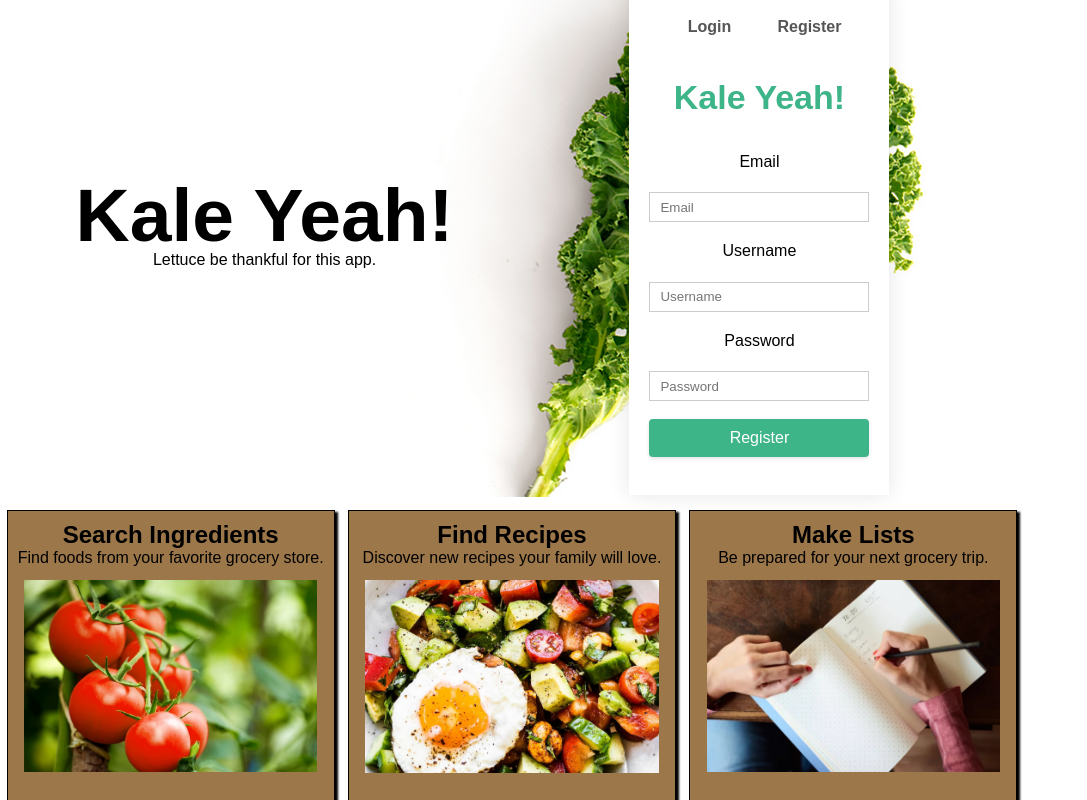
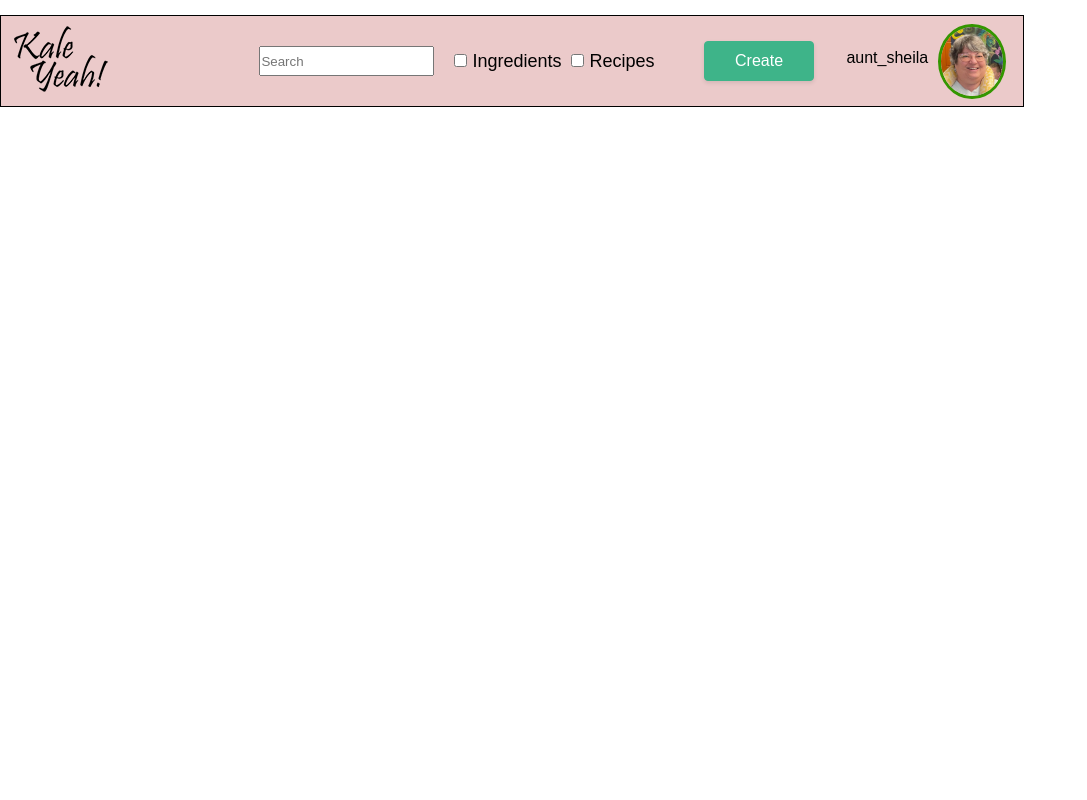
Before and after one commit to April-2022-LC-LiftOff/kale-yeah-web, a React (Create React App) app: page / in a window 1280 px wide. Shown: the top 800 px of the page, without its empty margins (0-1087 px from the left). Built offline with nearby package versions, Linux system fonts and the light colour scheme.

Commit message:
header bar added back, axios installed

```diff
--- a/package.json
+++ b/package.json
@@ -6,6 +6,7 @@
     "@testing-library/jest-dom": "^5.16.4",
     "@testing-library/react": "^13.1.1",
     "@testing-library/user-event": "^13.5.0",
+    "axios": "^0.27.2",
     "react": "^18.0.0",
     "react-dom": "^18.0.0",
     "react-router-dom": "^6.3.0",
--- /dev/null
+++ b/src/components/HeaderBar/CreateButton.css
@@ -0,0 +1,16 @@
+#create-btn button {
+    background-color: #3eb489;
+    border: 1px solid #3eb489;
+    border-radius: 4px;
+    box-shadow: rgba(0, 0, 0, .1) 0 2px 4px 0;
+    box-sizing: border-box;
+    color: #fff;
+    cursor: pointer;
+    font-size: 16px;
+    margin-right: 15px;
+}
+
+#create-btn button:hover {
+    box-shadow: rgba(0, 0, 0, .15) 0 3px 9px 0;
+    transform: translateY(-2px);
+}
--- /dev/null
+++ b/src/components/HeaderBar/CreateButton.js
@@ -0,0 +1,28 @@
+import { React, useState } from 'react';
+import CreateModal from './CreateModal';
+import './CreateButton.css'
+
+
+const CreateButton = () => {
+
+const [showModal, setShowModal] = useState(false);
+const showModalHandler = () => {
+        if (showModal === false) {
+            setShowModal(true)
+        } else setShowModal(false)
+    }
+
+  return (
+    <div>
+        <div id='create-btn'>
+        <button
+        onClick={showModalHandler}>
+            Create
+        </button>
+        </div>
+      {showModal && <CreateModal onClose={showModalHandler}/>}
+    </div>
+  )
+}
+
+export default CreateButton
--- /dev/null
+++ b/src/components/HeaderBar/CreateModal.css
@@ -0,0 +1,20 @@
+.modal-container {
+    display: flex;
+    flex-direction: column;
+    justify-content: space-evenly;
+    align-items: center;
+    width: 300px;
+    height: 100px;
+    font-family: 'Gadugi', sans-serif;
+    border: 1px black solid;
+  }
+
+.buttons {
+    display: flex;
+    flex-direction: row;
+    justify-content: space-evenly;
+}
+
+button {
+    margin: 5px;
+}
--- /dev/null
+++ b/src/components/HeaderBar/CreateModal.js
@@ -0,0 +1,28 @@
+import React from 'react';
+import './CreateModal.css';
+
+const CreateModal = (onClick, onClose) => {
+  return (
+    <div className='modal-container'>
+        <p>What would you like to create?</p>
+      <div classname='buttons'>
+        <button className='list-btn'>
+          Grocery List
+        </button>
+        <button className='recipe-btn'>
+          Recipe
+        </button>
+        <button onClick={onClose}>
+          Close
+        </button>
+      </div>
+
+
+      {/* onClick needs to take user to /create path */}
+
+
+    </div>
+  )
+}
+
+export default CreateModal
--- /dev/null
+++ b/src/components/HeaderBar/Header.css
@@ -0,0 +1,44 @@
+.header-container {
+    background-color: #ebcaca;
+    margin-top: 15px;
+    padding-top: 5px;
+    padding-bottom: 5px;
+    border: 1px solid black;
+    text-align: center;
+    max-width: 1024px;
+    font-family: 'Gadugi', sans-serif;
+    font-size: 16px;
+    display: flex;
+    justify-content: center;
+  }
+
+.header-box {
+  display: flex;
+  flex-direction: row;
+  justify-content: center;
+  align-items: center;
+}
+
+.logo {
+  max-width: 100%;
+  height: auto;
+}
+
+.header-box:nth-of-type(1) {
+  flex-grow: 1;
+  justify-content: start;
+}
+
+.header-box:nth-of-type(2) {
+  flex-grow: 3;
+  justify-content: right;
+}
+
+.header-box:nth-of-type(3) {
+  flex-grow: 1;
+  justify-content: end;
+}
+
+.header-box:nth-of-type(4) {
+  flex-grow: 1;
+}
--- /dev/null
+++ b/src/components/HeaderBar/Header.js
@@ -0,0 +1,33 @@
+import CreateButton from './CreateButton'
+import ProfileImage from './ProfileImage'
+import SearchBar from './SearchBar'
+import './Header.css';
+const Logo = require('../../images/logo.png')
+
+
+const Header = () => {
+    return (
+      <header className="header-container">
+        <div className="header-box">
+        <img src={Logo} className='logo' alt='Kale Yeah!' />
+        </div>
+
+        <div className='header-box'>
+          <SearchBar placeholder="Search"/>
+        </div>
+
+        <div className='header-box'>
+        <CreateButton />
+        </div>
+
+        <div className='header-box'>
+        <ProfileImage user="aunt_sheila" />
+        </div>
+
+
+
+      </header>
+    )
+  }
+
+  export default Header
--- /dev/null
+++ b/src/components/HeaderBar/ProfileImage.css
@@ -0,0 +1,19 @@
+.profile-container {
+    display: flex;
+    flex-direction: row;
+    justify-content: space-between;
+}
+
+.profile-image {
+    height: 75px;
+    border-radius: 50%;
+    border: 3px solid #349600;
+}
+
+img {
+    margin-left: 10px
+}
+
+p {
+    margin-top: 25px;
+}
--- /dev/null
+++ b/src/components/HeaderBar/ProfileImage.js
@@ -0,0 +1,16 @@
+import React from 'react'
+import './ProfileImage.css'
+const Sheila = require('../../images/sheila.jpg')
+
+const ProfileImage = (props) => {
+  return (
+    <div className='profile-container'>
+        <p>{props.user}</p>
+        <img src={Sheila} className='profile-image' alt='This is a profile picture' />
+
+        {/* both these need to link back to profile page */}
+    </div>
+  )
+}
+
+export default ProfileImage
--- /dev/null
+++ b/src/components/HeaderBar/SearchBar.css
@@ -0,0 +1,31 @@
+.search {
+    display: flex;
+    flex-direction: row;
+    justify-content: center;
+    align-items: center;
+    font-family: 'Gadugi', sans-serif;
+    border: 0;
+    border-radius: 2px;
+    border-top-right-radius: 0px;
+    border-bottom-right-radius: 0px;
+    font-size: 18px;
+    padding: 10px;
+    height: 20px;
+}
+
+.checkboxes {
+    margin-left: 10px;
+}
+
+#checkboxes input {
+    margin-right: 5px
+}
+
+.check-input {
+    margin-left: 10px;
+}
+
+.search-box {
+    height: 30px;
+    width: 175px;
+}
--- /dev/null
+++ b/src/components/HeaderBar/SearchBar.js
@@ -0,0 +1,110 @@
+import { React, useState } from 'react';
+import './SearchBar.css';
+
+const SearchBar = ({ placeholder, data}) => {
+
+  const [state, setState] = useState(true);
+  // need to tie state to the data set that's being searched
+  // {state ? ingredientData : recipeData}
+  // must import data sets here then?
+  // perhaps need a prop then that triggers setState
+  // This will also need an onSubmit handler that takes you
+  // to a search results page.
+
+  const [ingredientsChecked, setIngredientsChecked] = useState(false);
+  const [recipesChecked, setRecipesChecked] = useState(false);
+  const ingredientCheckHandler = () => {
+        setIngredientsChecked(!ingredientsChecked);
+        if (recipesChecked === true) {
+            setRecipesChecked(false);
+        }
+  };
+  const recipeCheckHandler = () => {
+        setRecipesChecked(!recipesChecked);
+        if (ingredientsChecked === true) {
+            setIngredientsChecked(false);
+        }
+  };
+
+
+  const [filteredData, setFilteredData] = useState([]);
+  //this will be used to show dropdown of results
+
+  const [wordEntered, setWordEntered] = useState("");
+  // this is used to change the search icon to a close icon
+
+  const handleFilter = (e) => {
+      const searchWord = e.target.value;
+      const newFilter = data.filter((value) => {
+          return value.title.toLowerCase().includes(searchWord.toLowerCase());
+      });
+      if (searchWord === "") {
+          setFilteredData([])
+      } else {
+        setFilteredData(newFilter)
+      }
+  }
+
+  const clearInput = () => {
+      setFilteredData([]);
+      setWordEntered("");
+  }
+
+
+
+
+    return (
+    <div className='search'>
+        <div className='search-inputs'>
+            <input
+              className='search-box'
+              type="text"
+              placeholder={placeholder}
+              value={wordEntered}
+              onChange={handleFilter}/>
+            {/* <div className='searchIcon'>
+
+            </div> */}
+        </div>
+
+        {filteredData.length != 0 && (
+        <div className='dataResult'>
+            {filteredData.slice(0, 15).map((value, key) => {
+                return (
+                    <a className='dataItem' href={value.link} target="_blank">
+                        <p>{value.title}</p>
+                    </a>
+                );
+            })
+          })
+        </div>
+        )}
+
+        <div className='checkboxes' id='checkboxes'>
+            <label className='check-input'>
+                <input
+                type='checkbox'
+                checked={ingredientsChecked}
+                onChange={ingredientCheckHandler}
+                 />
+                Ingredients
+            </label>
+            <label className='check-input'>
+                <input
+                type='checkbox'
+                checked={recipesChecked}
+                onChange={recipeCheckHandler}
+                 />
+                Recipes
+            </label>
+        </div>
+
+
+
+    </div>
+
+
+  );
+}
+
+export default SearchBar
--- a/src/components/LandingPage/LandingPage.js
+++ b/src/components/LandingPage/LandingPage.js
@@ -1,13 +1,15 @@
 import Features from './Features';
 import Footer from '../Navigation/Footer';
 import Welcome from './Welcome';
+import Header from '../HeaderBar/Header'
 
 const LandingPage = () => {
   return (
       <div>
-      <Welcome />
+      <Header />
+      {/* <Welcome />
       <Features />
-      <Footer />
+      <Footer /> */}
     </div>
   );
 }
```
Also changed, not shown: 1 other file (tests, documents, lock files or other folders).
